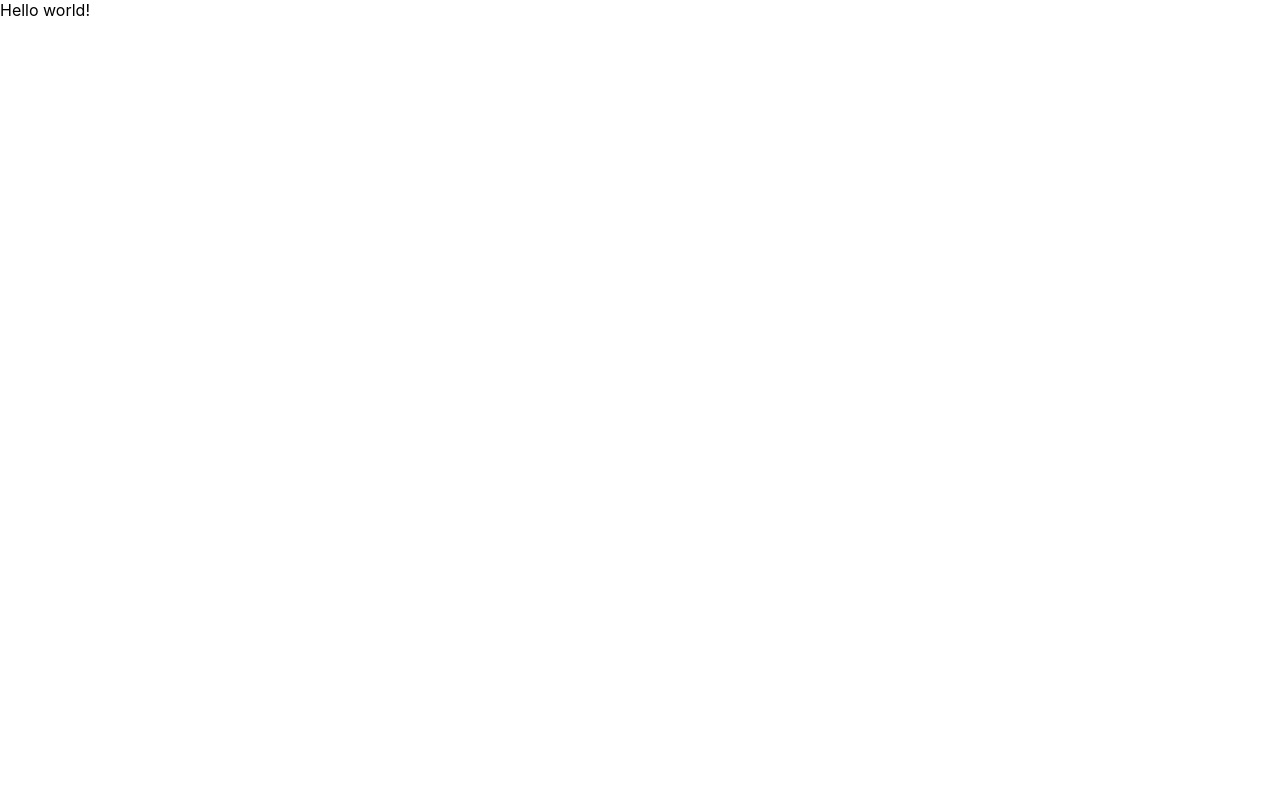
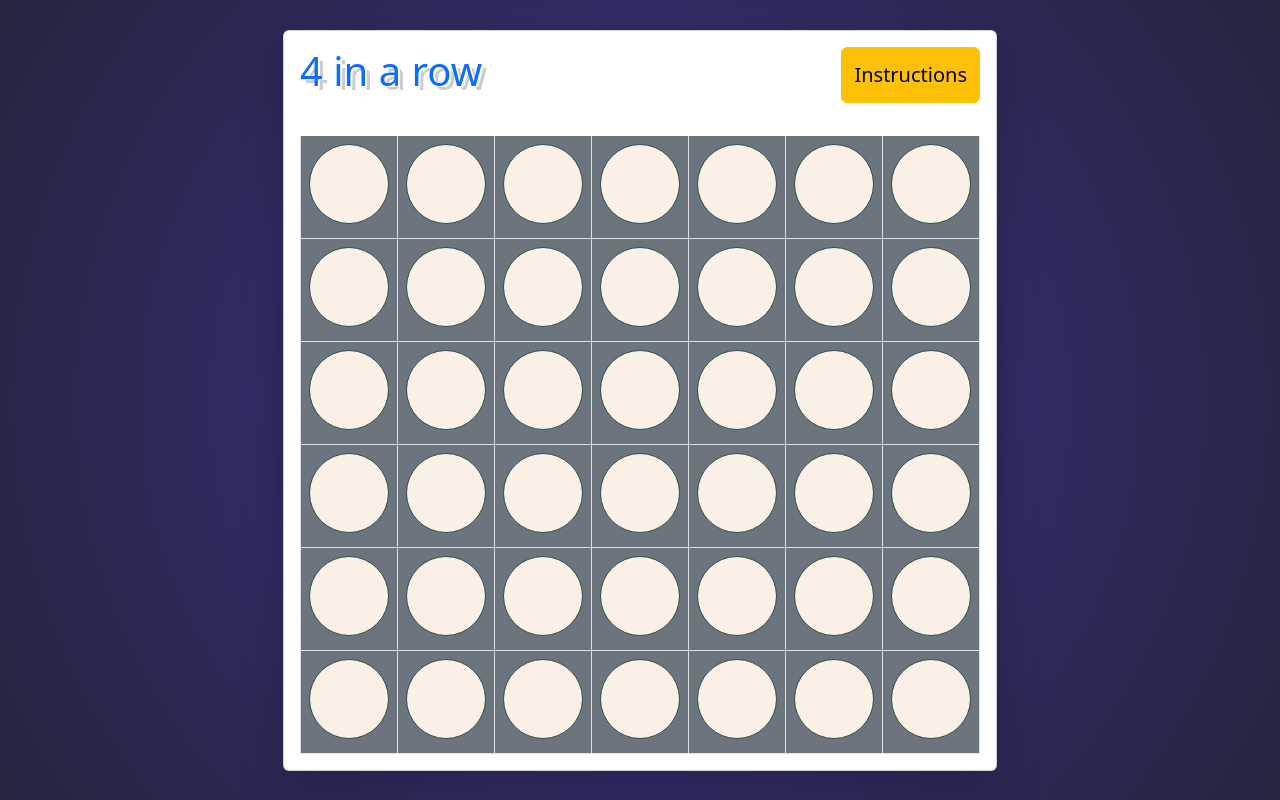
Before and after one commit to rbernabeulopez/4-in-a-row, a React (Create React App) app in the folder frontend/: page / in a window 1280 px wide. Built offline with nearby package versions, Linux system fonts and the light colour scheme; the HTML template or start-up script is replaced by a standard one.

Commit message:
creation table with row and tile

```diff
--- a/frontend/package.json
+++ b/frontend/package.json
@@ -8,6 +8,7 @@
     "@testing-library/react": "^13.4.0",
     "@testing-library/user-event": "^13.5.0",
     "antd": "^5.1.2",
+    "bootstrap": "^5.2.3",
     "react": "^18.2.0",
     "react-dom": "^18.2.0",
     "react-router-dom": "^6.6.1",
--- a/frontend/src/App.js
+++ b/frontend/src/App.js
@@ -1,11 +1,12 @@
 import {BrowserRouter, Route, Routes} from "react-router-dom";
+import { Table } from './components/Table/Table';
 
 const App = () => {
   return (
       <BrowserRouter>
           <Routes>
               <Route path="/">
-                  <Route index element={<>Hello world!</>}/>
+                  <Route index element={<Table/>}/>
               </Route>
           </Routes>
       </BrowserRouter>
--- /dev/null
+++ b/frontend/src/components/Row/Row.js
@@ -0,0 +1,9 @@
+import { Tile } from "../Tile/Tile";
+
+export const Row = (props) => {
+    return (
+        <tr>{ Array.from({length: 7}, (v, i) =>
+			<Tile key={i} board={props.board} value={props.row*7 + i} handleClick={props.handleClick} handleMouseEnter={props.handleMouseEnter} handleMouseLeave={props.handleMouseLeave} />
+		) }</tr>
+    );
+}
--- /dev/null
+++ b/frontend/src/components/Table/Table.css
@@ -0,0 +1,16 @@
+main {
+	min-height: 100vh;
+	display: flex;
+	justify-content: center;
+	align-items: center;
+	background: radial-gradient(circle, #0f0c29 0%, #302b63 50%, #24243e 100%);
+}
+
+h1 {
+	text-shadow: 2px 1px 0px #fff, 5px 4px 0px rgba(0,0,0,0.2);
+}
+
+th {
+	clip-path: polygon(20% 20%, 80% 20%, 50% 80%);
+	height: 2rem;
+}
--- /dev/null
+++ b/frontend/src/components/Table/Table.js
@@ -0,0 +1,221 @@
+import "bootstrap/dist/css/bootstrap.min.css"
+import bootstrap from "bootstrap/dist/js/bootstrap"
+import "./Table.css"
+import { Row } from "../Row/Row"
+import { useEffect, useState } from "react"
+
+export const Table =() => {
+	const [board, setBoard] = useState(Array(42).fill(""))
+	const [turn, setTurn] = useState("Blue")
+	const [resultModal, setResultModal] = useState(null)
+
+	useEffect(() => {
+		setResultModal(
+			new bootstrap.Modal(document.getElementById("resultModal"), { keyboard: false, backdrop: "static" })
+		)
+		new bootstrap.Popover(document.querySelector('[data-bs-toggle="popover"]'), { container: "body", html: true })
+    	}, [])
+
+        const restart = () => window.location.reload()
+	const animateDrop = (row, column) => {
+		for (let i = 0; i < row; ++i) {
+			document.getElementById(i * 7 + column).animate(
+				[
+					{
+						opacity: 0,
+						background:
+							turn === "Blue"
+								? "radial-gradient(circle at 2rem 2rem, dodgerblue, #333)"
+								: "radial-gradient(circle at 2rem 2rem, crimson, #333)",
+					},
+					{
+						opacity: 1,
+						background:
+							turn === "Blue"
+								? "radial-gradient(circle at 2rem 2rem, dodgerblue, #333)"
+								: "radial-gradient(circle at 2rem 2rem, crimson, #333)",
+					},
+				],
+				{
+					duration: 100,
+					delay: i * 100,
+				}
+			)
+		}
+		setTimeout(() => document.getElementById(row * 7 + column).classList.add(turn), row * 100)
+	}
+	const handleMouseEnter = e => {
+		const column = e.target.querySelector("input").value % 7
+		document.getElementById("arrow" + column).className = turn === "Blue" ? "bg-primary" : "bg-danger"
+	}
+	const handleMouseLeave = e => {
+		const column = e.target.querySelector("input").value % 7
+		document.getElementById("arrow" + column).className = ""
+	}
+	const handleClick = e => {
+		const tile = e.target.querySelector("input").value
+		const position = getLowestPlace(tile)
+		let _board = [...board]
+		if (position !== false) {
+			_board[position] = turn === "Blue" ? "Blue" : "Red"
+			const column = position % 7
+			const row = (position - column) / 7
+			animateDrop(row, column)
+			setBoard(_board)
+			const result = checkWin(position)
+			switch (result) {
+				case 1:
+					resultModal.show()
+					break
+				case 2:
+					restart()
+					break
+				default:
+					setTurn(_turn => (turn === "Blue" ? "Red" : "Blue"))
+			}
+		}
+	}
+	const getLowestPlace = current => {
+		const column = current % 7
+		let row = 5
+		while (row >= 0) {
+			if (board[row * 7 + column] === "") {
+				return row * 7 + column
+			}
+			--row
+		}
+		return false
+	}
+	const checkWin = current => {
+		if (!board.includes("")) return 2 // If board is fully filled
+		const column = current % 7
+		const row = (current - column) / 7
+		let nw = Math.min(column, row)
+		let ne = Math.min(6 - column, row)
+		let count = 0
+		// Horizontal
+		for (let temp_column = 0; temp_column < 7; ++temp_column) {
+			if (board[row * 7 + temp_column] === turn) {
+				if (++count > 2) return 1
+			} else {
+				count = 0
+			}
+		}
+		count = 0
+		// Vertical
+		for (let temp_row = 0; temp_row < 6; ++temp_row) {
+			if (board[temp_row * 7 + column] === turn) {
+				if (++count > 2) return 1
+			} else {
+				count = 0
+			}
+		}
+		count = 0
+		// L2R Diagonal
+		for (
+			let temp_row = row - nw, temp_column = column - nw;
+			temp_row < 5 || temp_column < 6;
+			++temp_row, ++temp_column
+		) {
+			if (board[temp_row * 7 + temp_column] === turn) {
+				if (++count > 2) return 1
+			} else {
+				count = 0
+			}
+		}
+		count = 0
+		// R2l Diagonal
+		for (
+			let temp_row = row - ne, temp_column = column + ne;
+			temp_row < 5 || temp_column > 0;
+			++temp_row, --temp_column
+		) {
+			if (board[temp_row * 7 + temp_column] === turn) {
+				if (++count > 2) return 1
+			} else {
+				count = 0
+			}
+		}
+		count = 0
+		return 0
+	}
+	return (
+		<main>
+			<div
+				className="modal fade"
+				id="resultModal"
+				tabIndex="-1"
+				aria-labelledby="resultModalLabel"
+				aria-hidden="true">
+				<div className="modal-dialog modal-dialog-centered">
+					<div className="modal-content">
+						<div className="modal-header">
+							<h3 className="modal-title" id="resultModalLabel">
+								Game Over
+							</h3>
+						</div>
+						<div className="modal-body">
+							<h5>
+								<span className={turn === "Blue" ? "text-primary" : "text-danger"}>{turn}</span> has won
+								the game!
+							</h5>
+						</div>
+						<div className="modal-footer">
+							<button type="button" className="btn btn-secondary" onClick={window.close}>
+								Exit
+							</button>
+							<button type="button" className="btn btn-primary" onClick={restart}>
+								Restart
+							</button>
+						</div>
+					</div>
+				</div>
+			</div>
+			<div className="card shadow-lg text-center p-3">
+				<div className="d-flex justify-content-between">
+					<h1 className={turn === "Blue" ? "text-primary" : "text-danger"}>4 in a row</h1>
+					<button
+						type="button"
+						className="btn btn-warning fs-5"
+						data-bs-container="body"
+						data-bs-toggle="popover"
+						data-bs-placement="bottom"
+						data-bs-content="<ul>
+							<li>Firstly, decide who goes <i>first</i> and what <b>color</b> each player will have.</li>
+							<li>Players must take <i>alternate turns</i>, and only <b>one disc</b> can be dropped in <b>each turn</b>.</li>
+							<li>On your turn, drop one of your colored discs from the top <i>into any of the seven slots</i>.</li>
+							<li>The game ends when there are <b>4</b> of the <b>same colored</b> discs in a <i>row</i> (either <b>vertically</b>, <b>horizontally</b>, or <b>diagonally</b>) or a <b>stalemate</b>.</li>
+							<li>The <i>starter</i> of the <i>previous</i> game goes <i>second</i> on the <i>next</i> game.</li>
+						</ul>">
+						Instructions
+					</button>
+				</div>
+				<table className="table bg-secondary m-0">
+					<thead style={{ borderColor: "white", borderWidth: 1 }}>
+						<tr className="bg-white">
+							<th id="arrow0"></th>
+							<th id="arrow1"></th>
+							<th id="arrow2"></th>
+							<th id="arrow3"></th>
+							<th id="arrow4"></th>
+							<th id="arrow5"></th>
+							<th id="arrow6"></th>
+						</tr>
+					</thead>
+					<tbody>
+						{Array.from({ length: 6 }, (v, i) => (
+							<Row
+								key={i}
+								board={board}
+								row={i}
+								handleClick={handleClick}
+								handleMouseEnter={handleMouseEnter}
+								handleMouseLeave={handleMouseLeave}
+							/>
+						))}
+					</tbody>
+				</table>
+			</div>
+		</main>
+	)
+}
--- /dev/null
+++ b/frontend/src/components/Tile/Tile.css
@@ -0,0 +1,24 @@
+.tile {
+	height: 5rem;
+	width: 5rem;
+	background-color: linen;
+	border: 1px solid darkslategray;
+	border-radius: 50%;
+	display: inline-block;
+	cursor: pointer;
+}
+
+.Blue {
+	background: radial-gradient(circle at 2rem 2rem, dodgerblue, #333);
+	animation: fadeIn ease-out 0.3s;
+}
+
+.Red {
+	background: radial-gradient(circle at 2rem 2rem, crimson, #333);
+	animation: fadeIn ease-out 0.3s;
+}
+
+@keyframes fadeIn {
+	0% {opacity:0;}
+	100% {opacity:1;}
+}
--- /dev/null
+++ b/frontend/src/components/Tile/Tile.js
@@ -0,0 +1,11 @@
+import './Tile.css';
+
+export const Tile = (props) => {
+    return(
+    <td className="border">
+    <span className="tile" id={props.value} onClick={props.handleClick} onMouseEnter={props.handleMouseEnter} onMouseLeave={props.handleMouseLeave} >
+        <input type="hidden" value={props.value} />
+    </span>
+</td>
+);
+}
```
Also changed, not shown: frontend/src/components/Row/Row.css (added), 1 other file (tests, documents, lock files or other folders).
